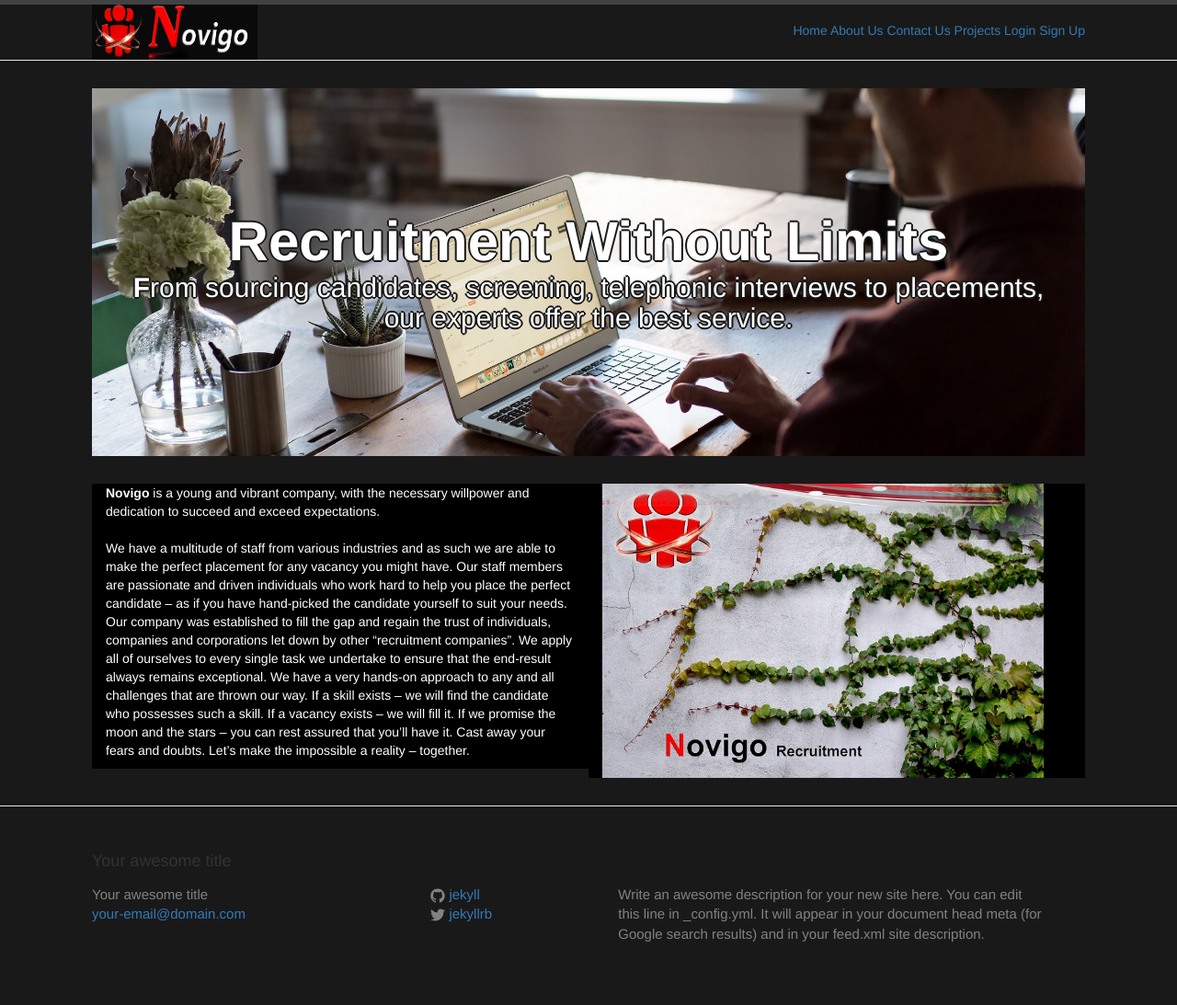
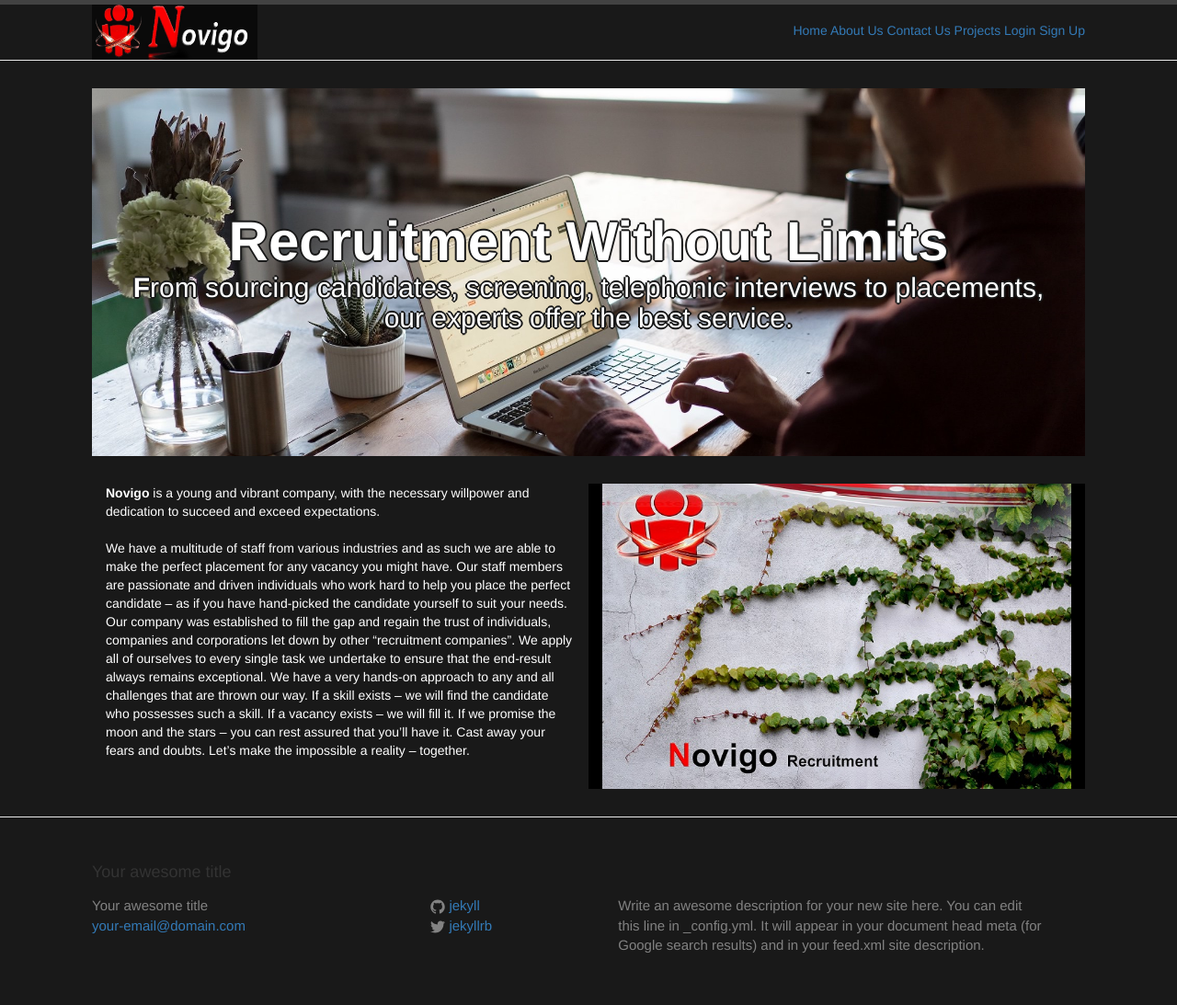
Before and after one commit to Hermankoch/hermankoch.github.io, a Jekyll site: the page built from index.html, in a window 1280 px wide. Shown: the whole page at 92% size. Built offline with Jekyll 4.4.1, drawn with Linux system fonts in a browser that asks for light colours.

Commit message:
Update index.html

```diff
--- a/index.html
+++ b/index.html
@@ -36,7 +36,7 @@
 <div class="container-fluid">
     <div class="row">
 
-      <div class="col-sm-6" style="background-color:black;"><p style="color:white;"><strong>Novigo</strong> is a young and vibrant company,
+      <div class="col-sm-6"><p style="color:white;"><strong>Novigo</strong> is a young and vibrant company,
         with the necessary willpower and dedication to succeed and exceed expectations.<br /><br /> We have a multitude of staff from
         various industries and as such we are able to make the perfect placement for any vacancy you might have.
         Our staff members are passionate and driven individuals who work hard to help you place the perfect
@@ -50,7 +50,7 @@
 
       </div>
 
-      <div class="col-sm-6" style="background-color:black;"><img src="../css/image6.jpg" alt="Company Image" height="320" width="480">
+      <div class="col-sm-6" style="background-color:black;"><img src="../css/image6.jpg" alt="Company Image">
       </div>
 
   </div>
```
